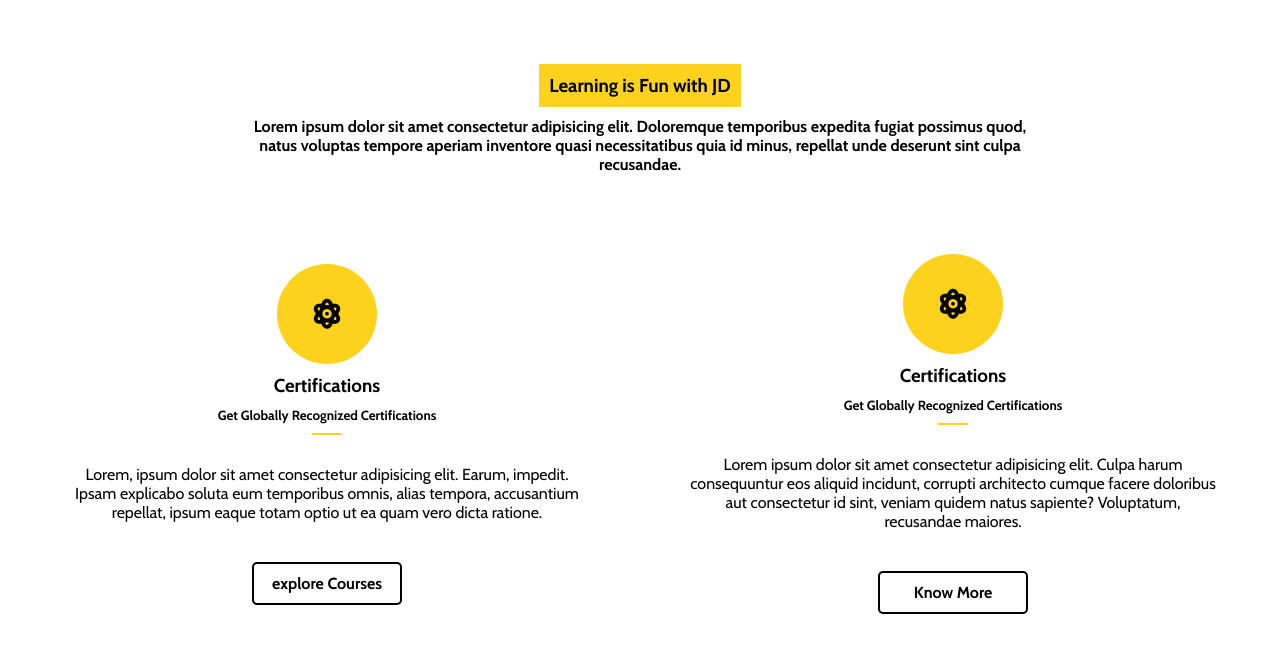
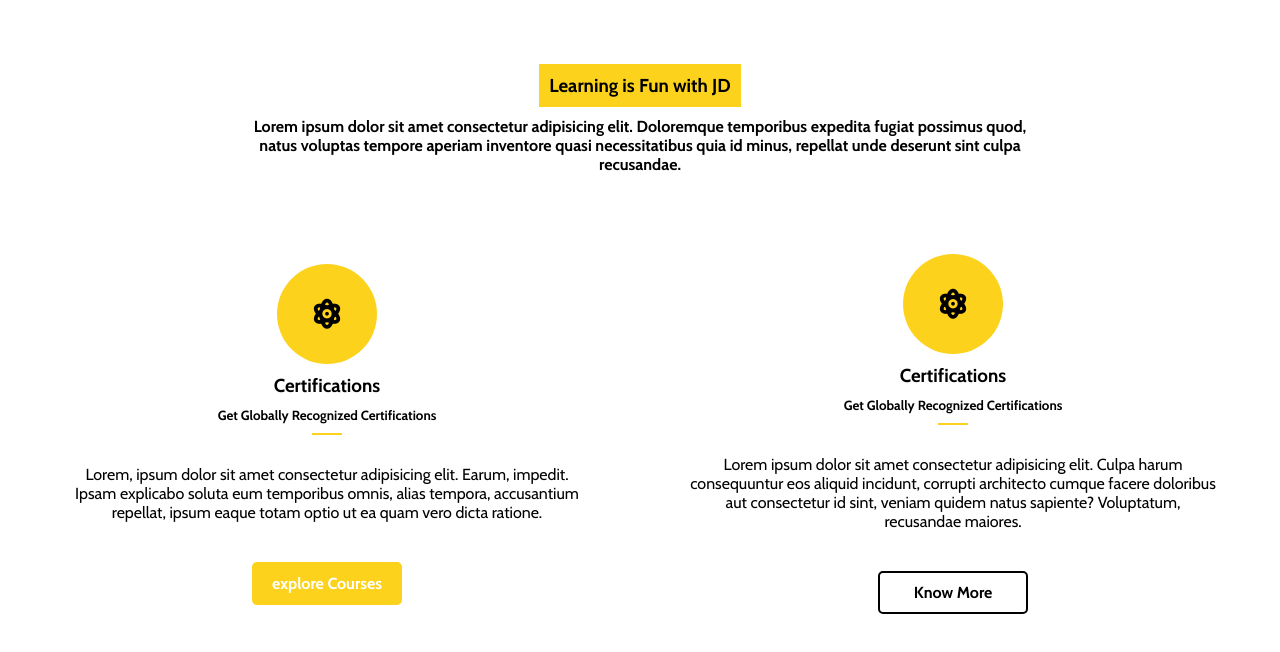
Before and after one commit to amjad-awan/DevioTech, a plain HTML site: page index.html in a window 1280 px wide. In both pictures the pointer is over the link "explore Courses". Shown: the part 3562-4214 px from the top of the page. Drawn offline with nearby package versions, Linux system fonts and the light colour scheme; a web font is replaced by a local one.

Commit message:
Add files via upload

```diff
--- a/style.css
+++ b/style.css
@@ -421,6 +421,13 @@ max-width: 800px;
     color: #000;
     font-weight: bold;
     text-decoration: none;
+    transition: all .1s linear;
+}
+
+.btn a:hover{
+    background-color: #FCD21C;
+    border: 2px solid #FCD21C;
+    color: #fff;
 }
 @media only screen and (max-width:930px) {
     .nav a:hover::after
```
